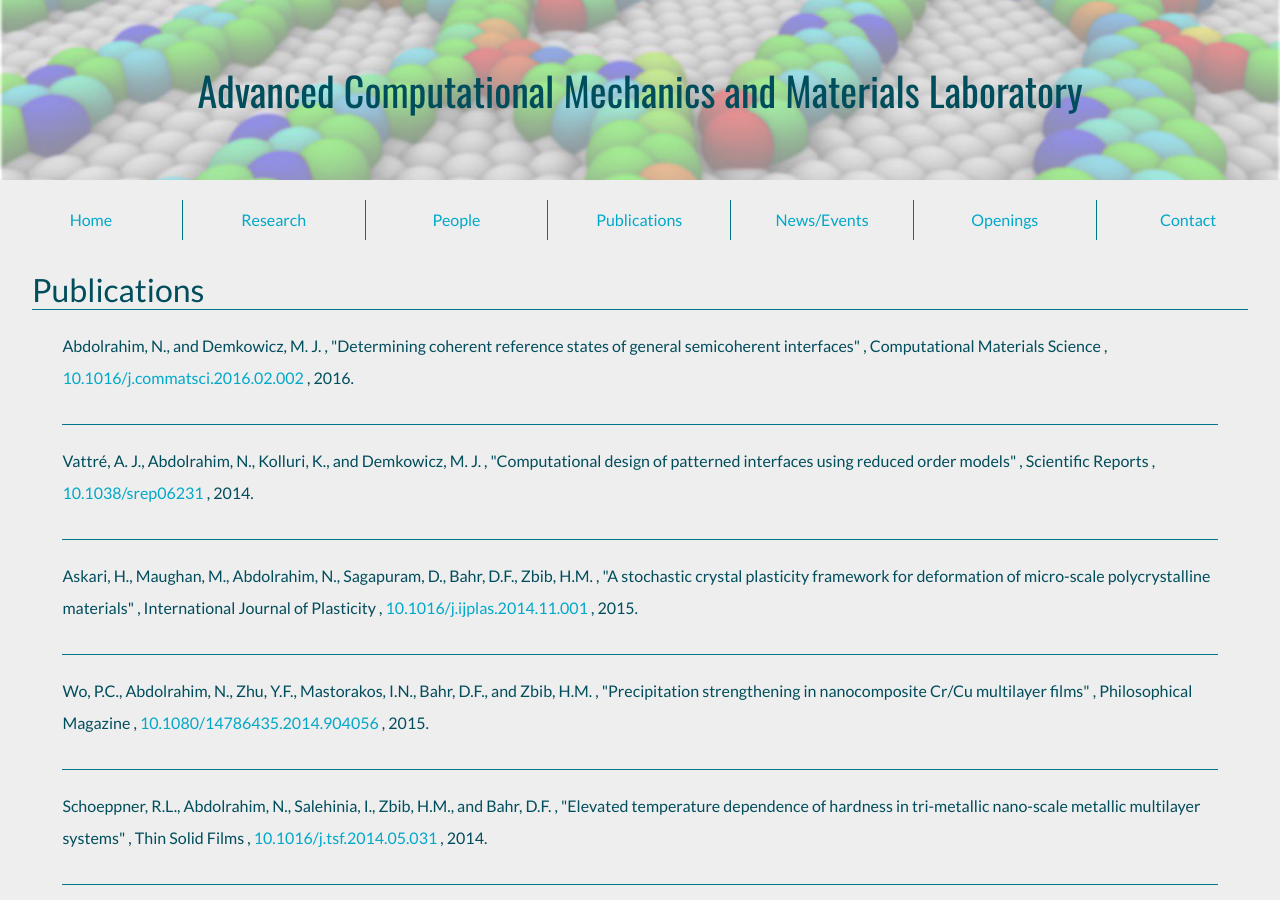
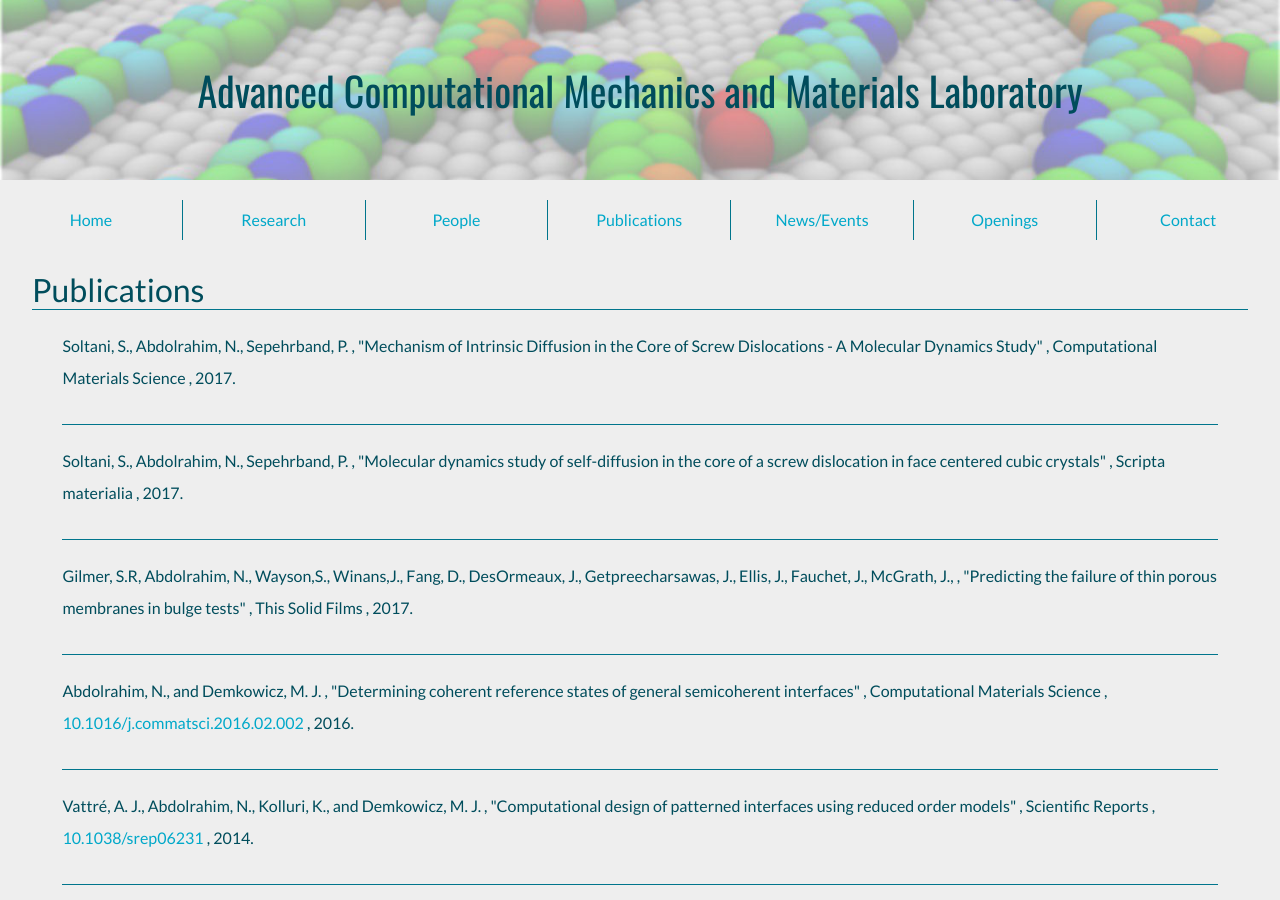
Before and after one commit to niaz60/website, a Jekyll site: the page built from publications.md, in a window 1280 px wide and 900 px high. Built offline with Jekyll 4.4.1, drawn with Linux system fonts in a browser that asks for light colours.

Commit message:
Your message goes here

```diff
--- a/_data/publications/publications.yml
+++ b/_data/publications/publications.yml
@@ -7,85 +7,105 @@
 # DOI: digital object identifier (will be used to create link to publication)
 # year: year of publication
 ---
+- id: 7
+  title: "Mechanism of Intrinsic Diffusion in the Core of Screw Dislocations - A Molecular Dynamics Study"
+  authors: "Soltani, S., Abdolrahim, N., Sepehrband, P."
+  publisher: Computational Materials Science
+  DOI:
+  year: 2017
 
-- id: 1
+- id: 8
+  title: "Molecular dynamics study of self-diffusion in the core of a screw dislocation in face centered cubic crystals"
+  authors: "Soltani, S., Abdolrahim, N., Sepehrband, P."
+  publisher: Scripta materialia
+  DOI:
+  year: 2017
+
+- id: 9
+  title: "Predicting the failure of thin porous membranes in bulge tests"
+  authors: "Gilmer, S.R, Abdolrahim, N., Wayson,S., Winans,J., Fang, D., DesOrmeaux, J., Getpreecharsawas, J., Ellis, J., Fauchet, J., McGrath, J.,"
+  publisher: This Solid Films
+  DOI:
+  year: 2017
+
+- id: 10
   title: "Determining coherent reference states of general semicoherent interfaces"
   authors: "Abdolrahim, N., and Demkowicz, M. J."
   publisher: Computational Materials Science
   DOI: 10.1016/j.commatsci.2016.02.002
   year: 2016
 
-- id: 2
+- id: 11
   title: "Computational design of patterned interfaces using reduced order models"
   authors: "Vattré, A. J., Abdolrahim, N., Kolluri, K., and Demkowicz, M. J."
   publisher: Scientific Reports
   DOI: 10.1038/srep06231
   year: 2014
 
-- id: 3
+- id: 12
   title: "A stochastic crystal plasticity framework for deformation of micro-scale polycrystalline materials"
   authors: "Askari, H., Maughan, M., Abdolrahim, N., Sagapuram, D., Bahr, D.F., Zbib, H.M."
   publisher: International Journal of Plasticity
   DOI: 10.1016/j.ijplas.2014.11.001
   year: 2015
 
-- id: 4
+- id: 13
   title: "Precipitation strengthening in nanocomposite Cr/Cu multilayer films"
   authors: "Wo, P.C., Abdolrahim, N., Zhu, Y.F., Mastorakos, I.N., Bahr, D.F., and Zbib, H.M."
   publisher: Philosophical Magazine
   DOI: 10.1080/14786435.2014.904056
   year: 2015
 
-- id: 5
+- id: 14
   title: "Elevated temperature dependence of hardness in tri-metallic nano-scale metallic multilayer systems"
   authors: "Schoeppner, R.L., Abdolrahim, N., Salehinia, I., Zbib, H.M., and Bahr, D.F."
   publisher: Thin Solid Films
   DOI: 10.1016/j.tsf.2014.05.031
   year: 2014
 
-- id: 6
+- id: 15
   title: "The effect of interfacial imperfections on plastic deformation in nanoscale metallic multilayer composites"
   authors: "Abdolrahim, N., Mastorakos, I.N., Shao, S., Bahr, D.F., and Zbib, H.M."
   publisher: Computational Materials Science
   DOI: 10.1016/j.commatsci.2014.01.045
   year: 2014
 
-- id: 7
+- id: 16
   title: "Multiscale modeling and simulation of deformation in nanoscale metallic multilayer systems"
   authors: "Abdolrahim, N., Zbib, H.M., Bahr, D.F."
   publisher: International Journal of Plasticity
   DOI: 10.1016/j.ijplas.2013.04.002
   year: 2014
 
-- id: 8
+- id: 17
   title: "Stochastic effects in plasticity in small volumes"
   authors: "Shao, S., Abdolrahim, N., Bahr, D. F., Lin. G., Zbib, H.M."
   publisher: International Journal of Plasticity
   DOI: 10.1016/j.ijplas.2013.09.005
   year: 2014
 
-- id: 9
+- id: 18
   title: "The mechanical response of core-shell structures for nanoporous metallic materials"
   authors: "Abdolrahim, N., Bahr, D.F., Revard, B., Reilly, C., Ye, J., Balk, T.J., Zbib, H.M."
   publisher: Philosophical Magazine
   DOI: 10.1080/14786435.2012.731528
   year: 2013
 
-- id: 10
+- id: 19
   title: "Precipitate strengthening in nanometallic material composites"
   authors: "Abdolrahim, N., Mastorakos. IN., Zbib, H.M."
   publisher: Philosophical Magazine Letters
   DOI: 10.1080/09500839.2012.704153
   year: 2012
 
-- id: 11
+- id: 20
   title: "Deformation mechanisms in composite nano-layered metallic and nanowire structures"
   authors: "Mastorakos. IN., Abdolrahim, N., Zbib, H.M."
   publisher: International Journal of Mechanical Sciences
   DOI: 10.1016/j.ijmecsci.2009.09.034
   year: 2010
 
-- id: 12
+- id: 21
   title: "Deformation mechanisms and pseudoelastic behaviors in trilayer composite metal nanowires"
   authors: "Abdolrahim, N., Mastorakos. IN., Zbib, H.M."
   publisher: Physical Review B
```
Also changed, not shown: 1 other file.
